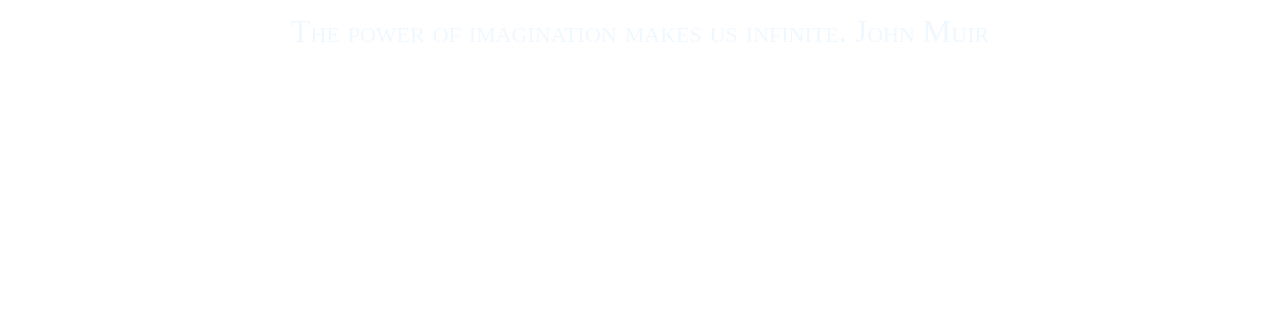
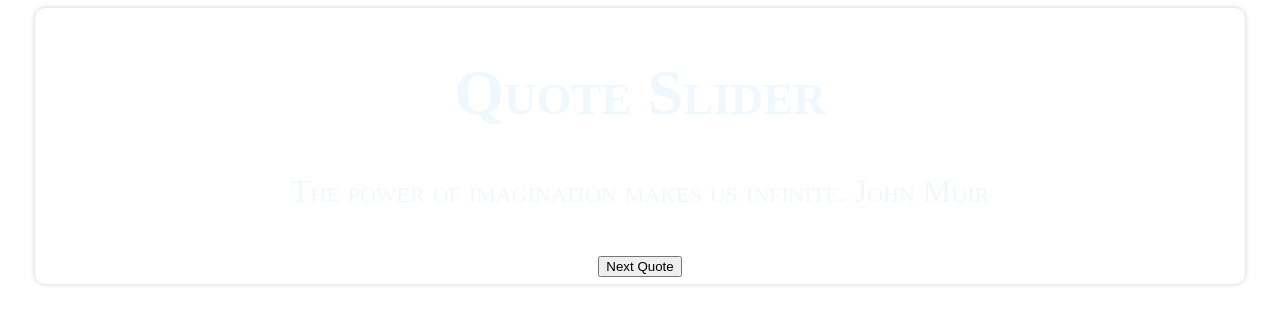
Before and after one commit to rubyred-thorn/notionwidgets, a plain HTML site: page quotes.html in a window 1280 px wide. Drawn offline with Linux system fonts and the light colour scheme.

Commit message:
Update quotes.html

```diff
--- a/quotes.html
+++ b/quotes.html
@@ -1,10 +1,9 @@
-
 <!DOCTYPE html>
 <html lang="en">
 <head>
     <meta charset="UTF-8">
     <meta name="viewport" content="width=device-width, initial-scale=1.0">
-    <title>Quote</title>
+    <title>Quote Slider</title>
 
     <style>
 
@@ -16,38 +15,24 @@
             margin: auto;
             font-variant-caps: petite-caps;
             font-size: 2em;
-
+            background-color: #ffffff;
+            border-radius: 10px;
+            box-shadow: 0 0 5px 0 #ccc;
         }
-
-        div {
-             width: 95%;
-             min-height: 100px;
-
-            background:
-                linear-gradient(to right, white 4px, transparent 4px) 0 0,
-                linear-gradient(to right, white 4px, transparent 4px) 0 100%,
-                linear-gradient(to left, white 4px, transparent 4px) 100% 0,
-                linear-gradient(to left, white 4px, transparent 4px) 100% 100%,
-                linear-gradient(to bottom, white 4px, transparent 4px) 0 0,
-                linear-gradient(to bottom, white 4px, transparent 4px) 100% 0,
-                linear-gradient(to top, white 4px, transparent 4px) 0 100%,
-                linear-gradient(to top, white 4px, transparent 4px) 100% 100%;
-
-            background-repeat: no-repeat;
-            background-size: 20px 20px;
-}
-
 
     </style>
 </head>
 <body>
 
-    <div class="widget" id="widget"></div>
-
+    <div class="widget">
+        <h1>Quote Slider</h1>
+        <p id="quote"></p>
+        <button id="next-quote">Next Quote</button>
+    </div>
 
 <script>
 
-quotes=[
+const quotes=[
 "The power of imagination makes us infinite.   John Muir",
 "Shoot for the moon and if you miss, you will still be among the stars.   Les Brown",
 "If you can dream it, you can do it.   Tom Fitzgerald",
@@ -72,21 +57,18 @@ quotes=[
 
 const INTERVAL = 60000;
 
-function dispalyQuote(){
+function displayQuote() {
+    document.getElementById("quote").innerHTML =quotes[quotes.indexOf(document.getElementById("quote").innerHTML) + 1];
+}
 
-    document.getElementById('widget').innerHTML =quotes[0];
-    quotes.forEach((quote, i) => {
-        setTimeout(() => {
-            document.getElementById('widget').innerHTML =quote;
-        }, i * INTERVAL);
-    });
-    }
+function nextQuote() {
+    displayQuote();
+}
 
-    function dispalyWidget() {
-        dispalyQuote();
-        setTimeout(dispalyWidget, quotes.length*INTERVAL);
-    }
-    dispalyWidget()
+window.onload = function() {
+    displayQuote();
+    setInterval(nextQuote, INTERVAL);
+};
 
 </script>
 
```
